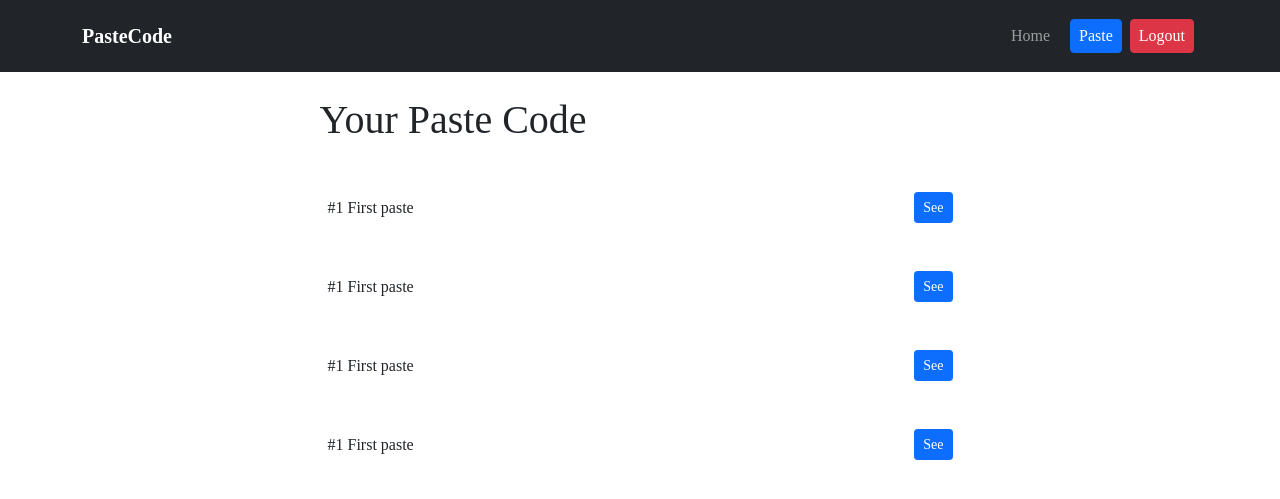
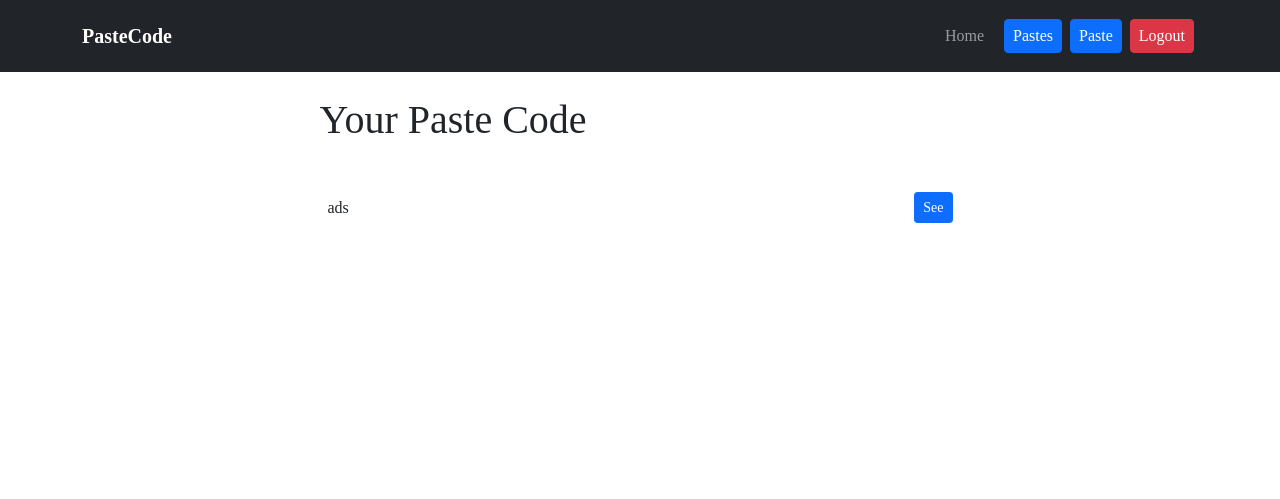
Before and after one commit to muhammadpauzi/pastecode, a Flask app: page /pastes in a window 1280 px wide. Shown: the top 499 px of the page. Run offline with Flask 2, Linux system fonts and the light colour scheme; a user stored in the database is signed in; data comes from the database, SQL or seed files in the repository; both versions use the stored data as it was after the commit; some libraries are stand-ins or nearby versions.

Commit message:
feat: implement add paste

```diff
--- a/website/models.py
+++ b/website/models.py
@@ -10,6 +10,7 @@ class User(db.Model, UserMixin):
 
 class Paste(db.Model):
     id = db.Column(db.Integer, primary_key=True)
+    title = db.Column(db.String(128))
     code = db.Column(db.Text, nullable=False)
     user_id = db.Column(db.Integer, db.ForeignKey('user.id'), nullable=False)
     date_created = db.Column(db.DateTime(timezone=True), default=func.now(), nullable=False)
--- a/website/templates/base.html
+++ b/website/templates/base.html
@@ -20,6 +20,9 @@
                     <a class="nav-link mx-2 px-2" href="/">Home</a>
                 </div>
                 {% if user.is_authenticated %}
+                <div class="navbar-nav">
+                    <a class="nav-link btn btn-primary py-1 text-white mx-1 px-2" href="/pastes">Pastes</a>
+                </div>
                 <div class="navbar-nav">
                     <a class="nav-link btn btn-primary py-1 text-white mx-1 px-2" href="/paste">Paste</a>
                 </div>
--- a/website/templates/pastes.html
+++ b/website/templates/pastes.html
@@ -4,21 +4,15 @@
 {% block content %}
 <div class="col-md-7 mx-auto">
     <h1 class="mb-4">Your Paste Code</h1>
+    {% if user.pastes %}
+    {% for paste in user.pastes %}
     <div class="py-4 px-2 d-flex justify-content-between align-items-center">
-        <h6 class="fw-normal mb-0">#1 First paste</h6>
+        <h6 class="fw-normal mb-0">{{ paste.title }}</h6>
         <a href="" class="btn btn-sm btn-primary">See</a>
     </div>
-    <div class="py-4 px-2 d-flex justify-content-between align-items-center">
-        <h6 class="fw-normal mb-0">#1 First paste</h6>
-        <a href="" class="btn btn-sm btn-primary">See</a>
-    </div>
-    <div class="py-4 px-2 d-flex justify-content-between align-items-center">
-        <h6 class="fw-normal mb-0">#1 First paste</h6>
-        <a href="" class="btn btn-sm btn-primary">See</a>
-    </div>
-    <div class="py-4 px-2 d-flex justify-content-between align-items-center">
-        <h6 class="fw-normal mb-0">#1 First paste</h6>
-        <a href="" class="btn btn-sm btn-primary">See</a>
-    </div>
+    {% endfor %}
+    {% else %}
+    <p class="text-danger text-center fw-bold mt-5">Pastes not added yet, <a href="/paste">added here!</a></p>
+    {% endif %}
 </div>
 {% endblock %}
--- a/website/views.py
+++ b/website/views.py
@@ -1,6 +1,7 @@
-from flask import Blueprint, render_template
+from flask import Blueprint, render_template, request, flash, redirect, url_for
 from flask_login import login_required, current_user
-from sqlalchemy.sql.expression import desc
+from .models import Paste
+from . import db
 
 views = Blueprint('views', __name__)
 
@@ -9,10 +10,32 @@ views = Blueprint('views', __name__)
 def home():
     return render_template('home.html', user=current_user)
 
-@views.route('/paste')
+@views.route('/paste', methods=['GET', 'POST'])
 @login_required
 def paste():
-    return render_template('paste.html', user=current_user)
+    errors = {}
+    isError = False
+    title = ''
+    code = ''
+    if request.method == 'POST':
+        title = request.form.get('title').strip()
+        code = request.form.get('code').strip()
+
+        if len(title) < 1:
+            errors['title'] = "Title must be required."
+            isError = True
+        if len(code) < 1:
+            errors['code'] = "Code must be required."
+            isError = True
+
+        if isError == False:
+            new_paste = Paste(title=title, code=code, user_id=current_user.id)
+            db.session.add(new_paste)
+            db.session.commit()
+            flash("Pasted code successfully!", category='success')
+            return redirect(url_for('views.home'))
+
+    return render_template('paste.html', title=title, code=code, errors=errors, user=current_user)
 
 @views.route('/pastes')
 @login_required
```
Also changed, not shown: website/templates/paste.html (+8 -2 lines), website/database.db.
